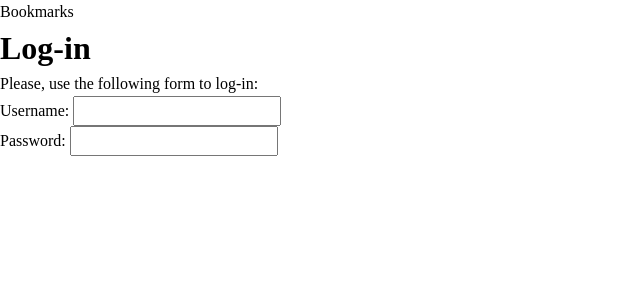
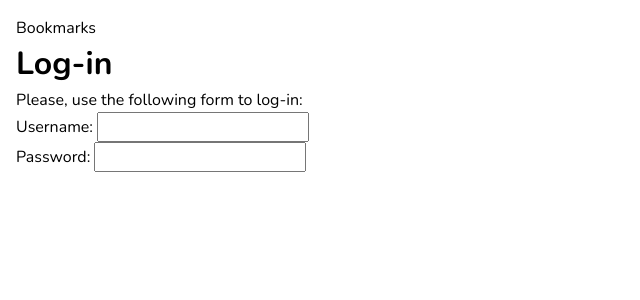
Before and after one commit to coderustle/django-social-website, a Django app: page /account/login/ in a window 1280 px wide. Shown: the top 300 px of the page, without its empty margins (0-640 px from the left). Run offline with Django 4.2, Linux system fonts and the light colour scheme.

Commit message:
Add custom font

```diff
--- a/account/static/css/base.css
+++ b/account/static/css/base.css
@@ -1,15 +1,19 @@
+@import url('https://fonts.googleapis.com/css2?family=Nunito:ital,wght@0,200;0,300;0,400;0,500;0,600;0,700;0,800;0,900;0,1000;1,200;1,300;1,400;1,500;1,600;1,700;1,800;1,900;1,1000&display=swap');
+
 /*
   1. Use a more-intuitive box-sizing model.
 */
 *, *::before, *::after {
     box-sizing: border-box;
 }
+
 /*
   2. Remove default margin
 */
 * {
     margin: 0;
 }
+
 /*
   Typographic tweaks!
   3. Add accessible line-height
@@ -19,6 +23,7 @@
     line-height: 1.5;
     -webkit-font-smoothing: antialiased;
 }
+
 /*
   5. Improve media defaults
 */
@@ -26,15 +31,31 @@
     display: block;
     max-width: 100%;
 }
+
 /*
   6. Remove built-in form typography styles
 */
 input, button, textarea, select {
     font: inherit;
 }
+
 /*
   7. Avoid text overflows
 */
 p, h1, h2, h3, h4, h5, h6 {
     overflow-wrap: break-word;
 }
+
+body {
+    font-family: 'Nunito', sans-serif;
+}
+
+/*
+* ==================================================
+* Main style
+* ==================================================
+*/
+.main {
+    display: grid;
+    padding: 1rem;
+}
```
Lines whose indentation alone changed are shown as unchanged.
